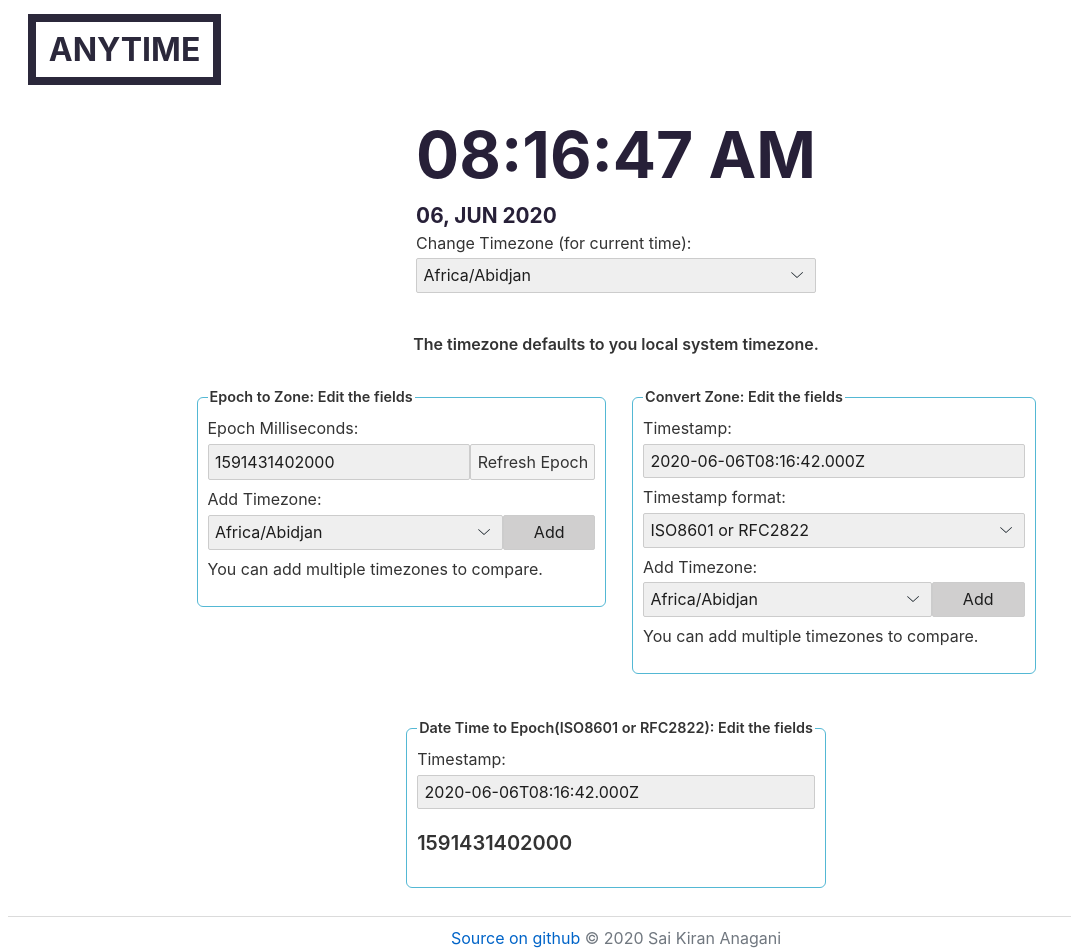
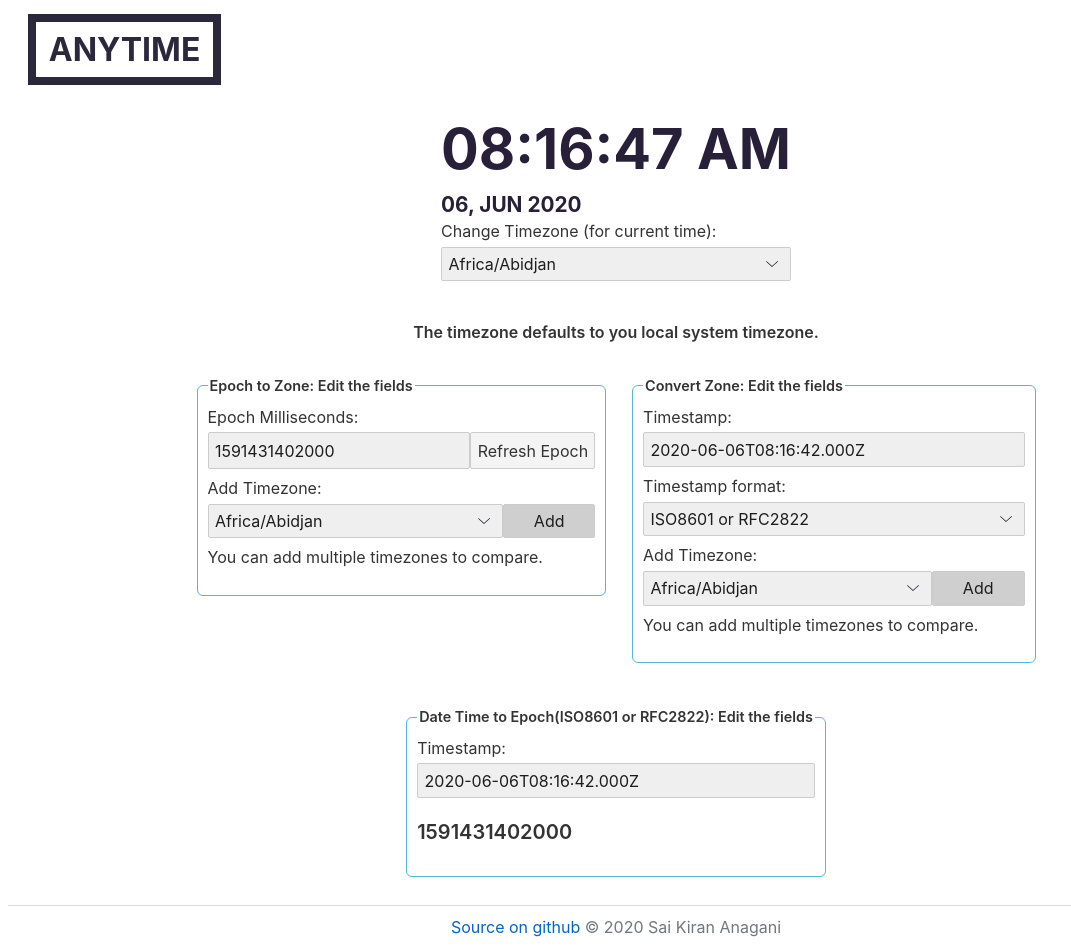
Before and after one commit to anaganisk/anytime, a Svelte app: page / in a window 1280 px wide. Shown: the whole page, without its empty margins (0-1071 px from the left). Built offline with nearby package versions, Linux system fonts and the light colour scheme.

Commit message:
decrease clock font size

```diff
--- a/src/Clock.svelte
+++ b/src/Clock.svelte
@@ -47,7 +47,7 @@
         color: #272038;
         margin: 1px 0px;
 		text-transform: uppercase;
-		font-size: 4rem;
+		font-size: 3.5rem;
 		font-weight: 700;
     }
     .date-now {
```
